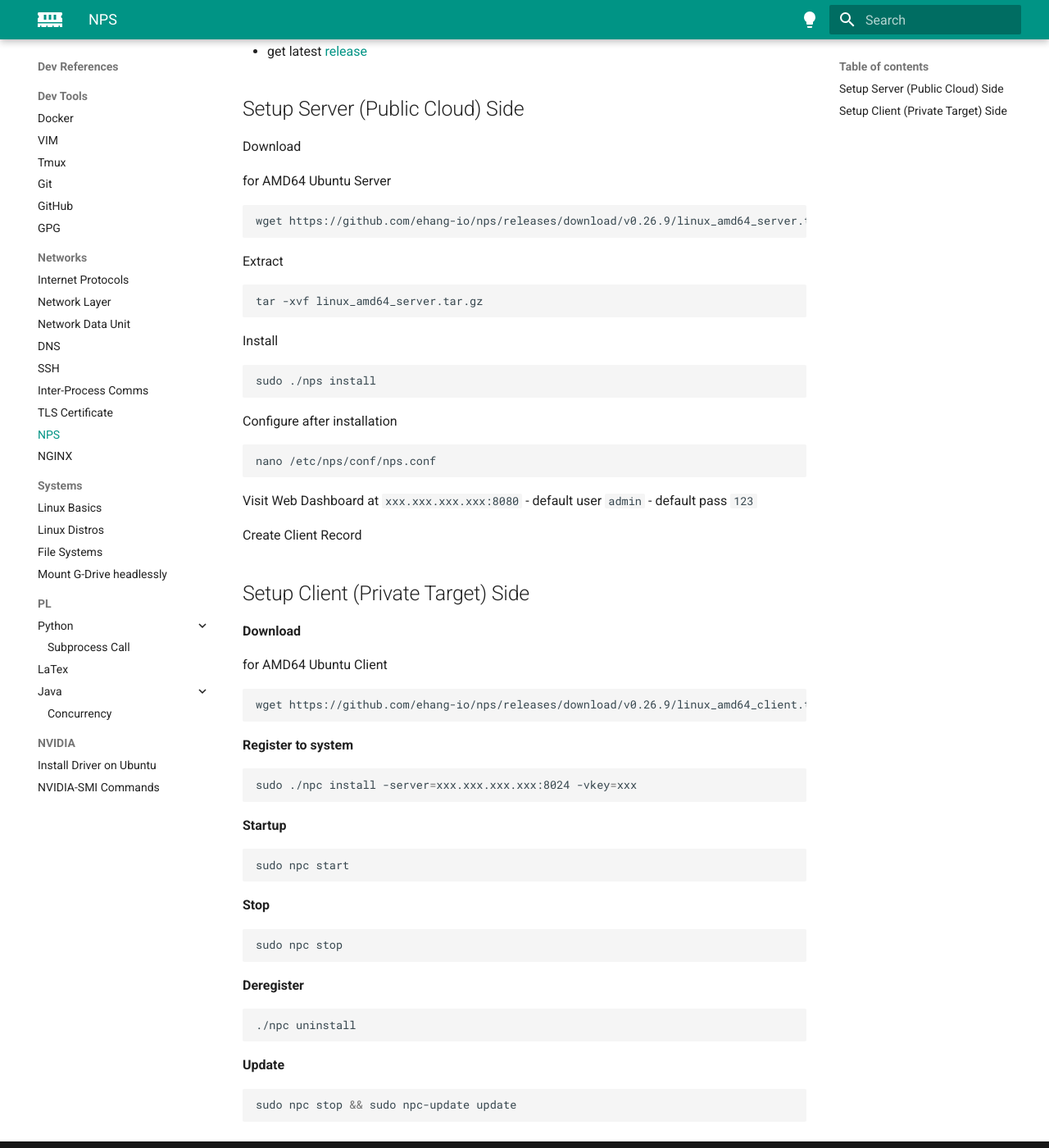
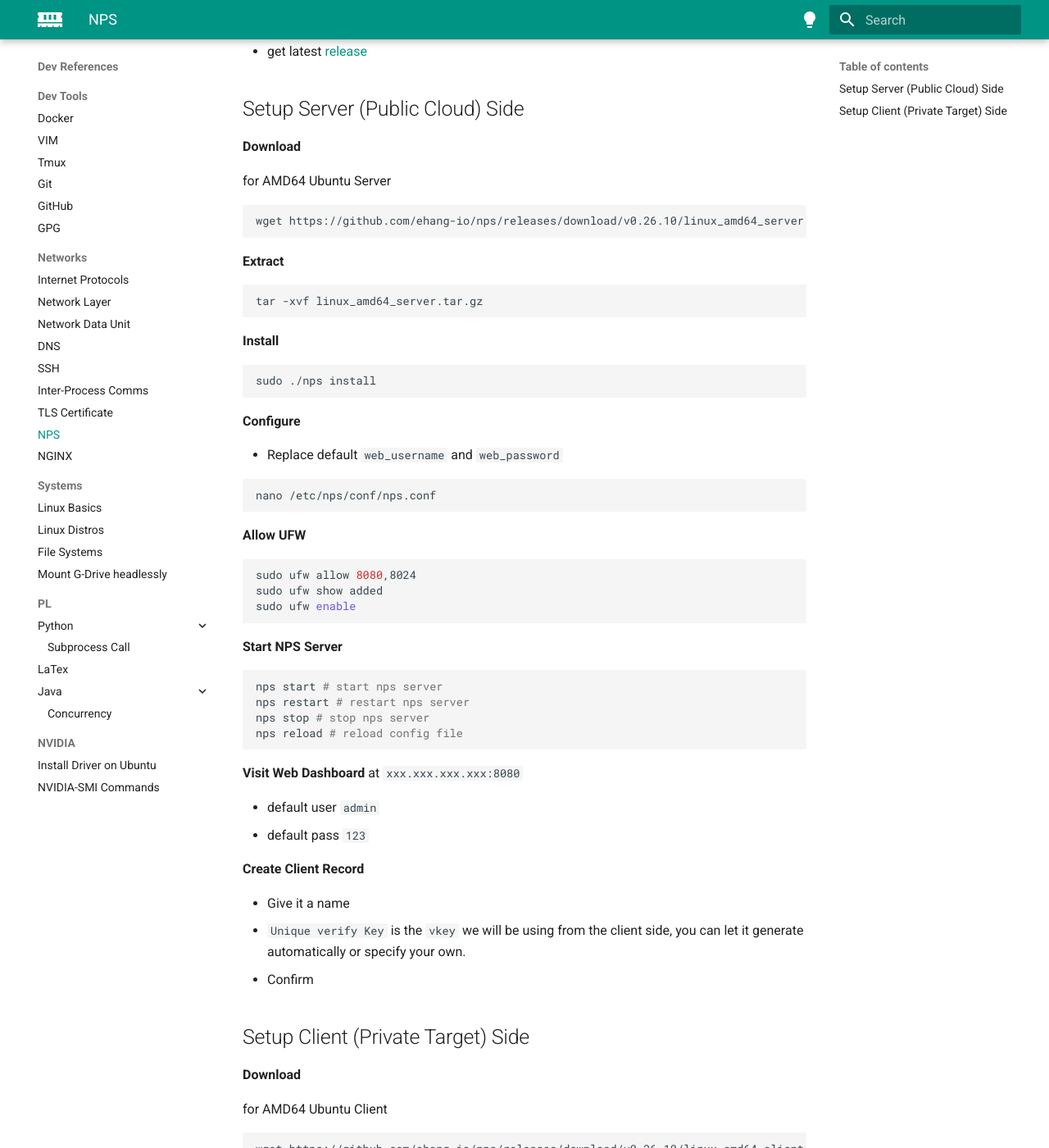
Before and after one commit to MarkHershey/docs, an MkDocs documentation site: the page built from docs/pages/networks/nps.md, in a window 1280 px wide and 1400 px high, scrolled down 245 px. Shown: the whole window at 82% size. Built offline with MkDocs 1.6.1 and Material for MkDocs 9.7.7, drawn with Linux system fonts in a browser that asks for light colours; some of the changed text lies outside the part shown.

Commit message:
Update nps

````diff
--- a/docs/pages/networks/nps.md
+++ b/docs/pages/networks/nps.md
@@ -6,33 +6,59 @@
 
 ## Setup Server (Public Cloud) Side
 
-Download
+**Download**
 
 for AMD64 Ubuntu Server
 ```bash
-wget https://github.com/ehang-io/nps/releases/download/v0.26.9/linux_amd64_server.tar.gz
+wget https://github.com/ehang-io/nps/releases/download/v0.26.10/linux_amd64_server.tar.gz
 ```
 
-Extract
+**Extract**
 ```bash
 tar -xvf linux_amd64_server.tar.gz
 ```
 
-Install
+**Install**
 ```bash
 sudo ./nps install
 ```
 
-Configure after installation
+**Configure**
+
+- Replace default `web_username` and `web_password`
+
 ```bash
 nano /etc/nps/conf/nps.conf
 ```
 
-Visit Web Dashboard at `xxx.xxx.xxx.xxx:8080`
+**Allow UFW**
+
+```bash
+sudo ufw allow 8080,8024
+sudo ufw show added
+sudo ufw enable
+```
+
+**Start NPS Server**
+
+```bash
+nps start # start nps server
+nps restart # restart nps server
+nps stop # stop nps server
+nps reload # reload config file
+```
+
+**Visit Web Dashboard** at `xxx.xxx.xxx.xxx:8080`
+
 - default user `admin`
 - default pass `123`
 
-Create Client Record
+**Create Client Record**
+
+- Give it a name
+- `Unique verify Key` is the `vkey` we will be using from the client side, you can let it generate automatically or specify your own.
+- Confirm
+
 
 ## Setup Client (Private Target) Side
 
@@ -40,7 +66,12 @@
 
 for AMD64 Ubuntu Client
 ```bash
-wget https://github.com/ehang-io/nps/releases/download/v0.26.9/linux_amd64_client.tar.gz
+wget https://github.com/ehang-io/nps/releases/download/v0.26.10/linux_amd64_client.tar.gz
+```
+
+**Extract**
+```bash
+tar -xvf linux_amd64_client.tar.gz
 ```
 
 **Register to system**
````
